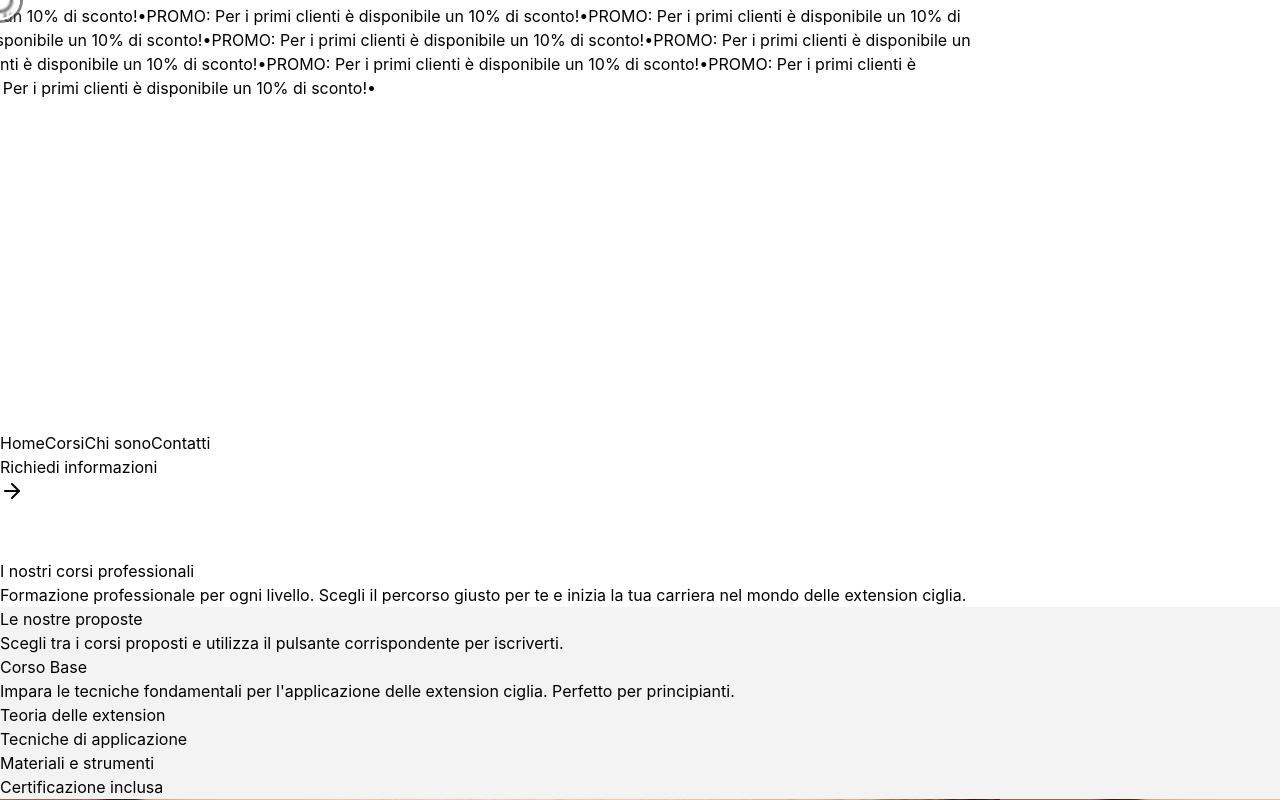
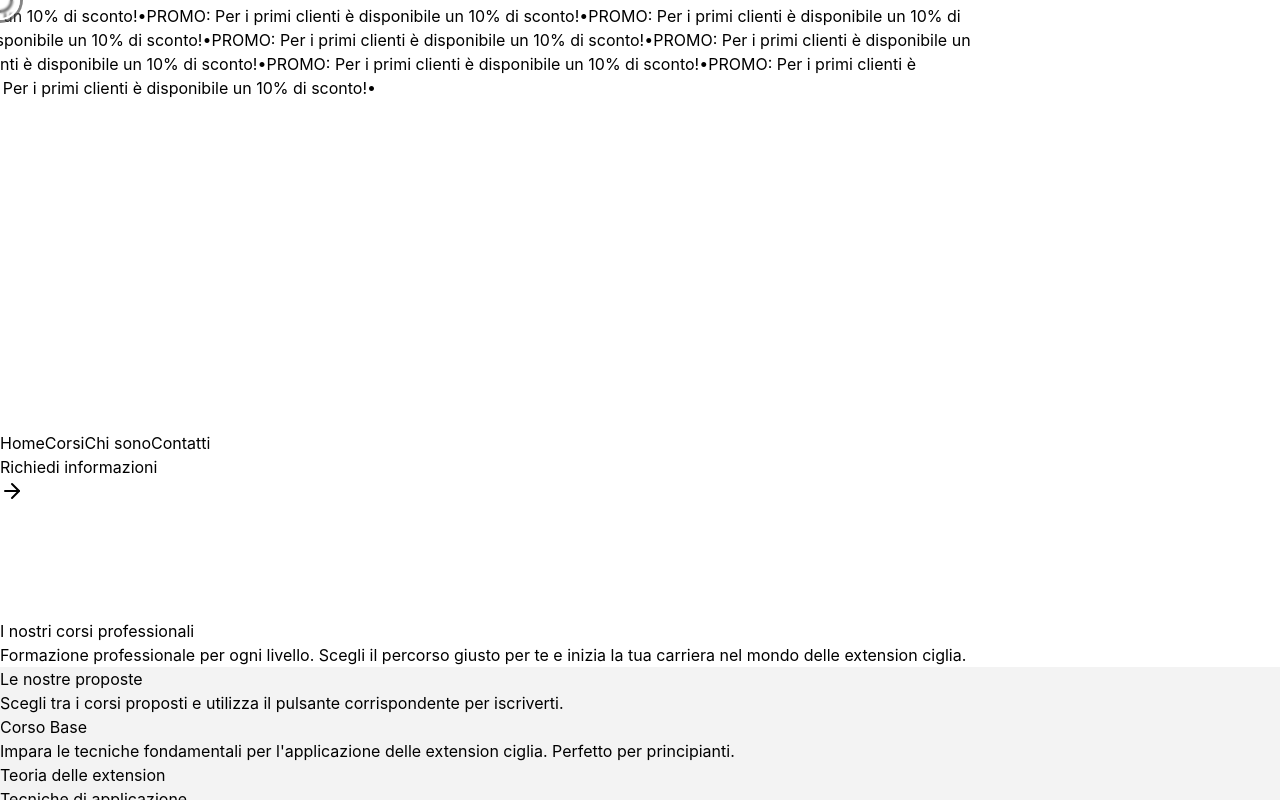
Before and after one commit to nemowebagency/academylashmaster, a React (Vite) app: page /corsi in a window 1280 px wide. Shown: the top 800 px of the page. Built offline with nearby package versions, Linux system fonts and the light colour scheme; a web font is replaced by a local one.

Commit message:
fixate altezza hero section

```diff
--- a/src/components/HeroCorsi.tsx
+++ b/src/components/HeroCorsi.tsx
@@ -6,7 +6,8 @@ const HeroCorsi = () => {
       {/* ===========================================
           HERO CORSI SECTION - Sezione hero per la pagina corsi con immagine di sfondo
           =========================================== */}
-      <section className="relative overflow-hidden h-[60vh] flex items-center" style={{marginTop: '32px'}}>
+
+      <section className="relative overflow-hidden h-[55vh] flex items-center" style={{marginTop: '92px'}}>
         {/* Background Image */}
         <div
           className="absolute inset-0 bg-cover bg-center bg-no-repeat"
--- a/src/components/HeroSection.tsx
+++ b/src/components/HeroSection.tsx
@@ -8,7 +8,7 @@ const HeroSection = () => {
       {/* ===========================================
           HERO SECTION - Sezione principale con immagine di sfondo
           =========================================== */}
-      <section className="relative overflow-hidden h-screen flex items-center" style={{marginTop: '32px'}}>
+      <section className="relative overflow-hidden flex items-center" style={{marginTop: '92px', height: 'calc(100vh - 92px)'}}>
         {/* Background Image */}
         <div
           className="absolute inset-0 bg-cover bg-center bg-no-repeat"
```
